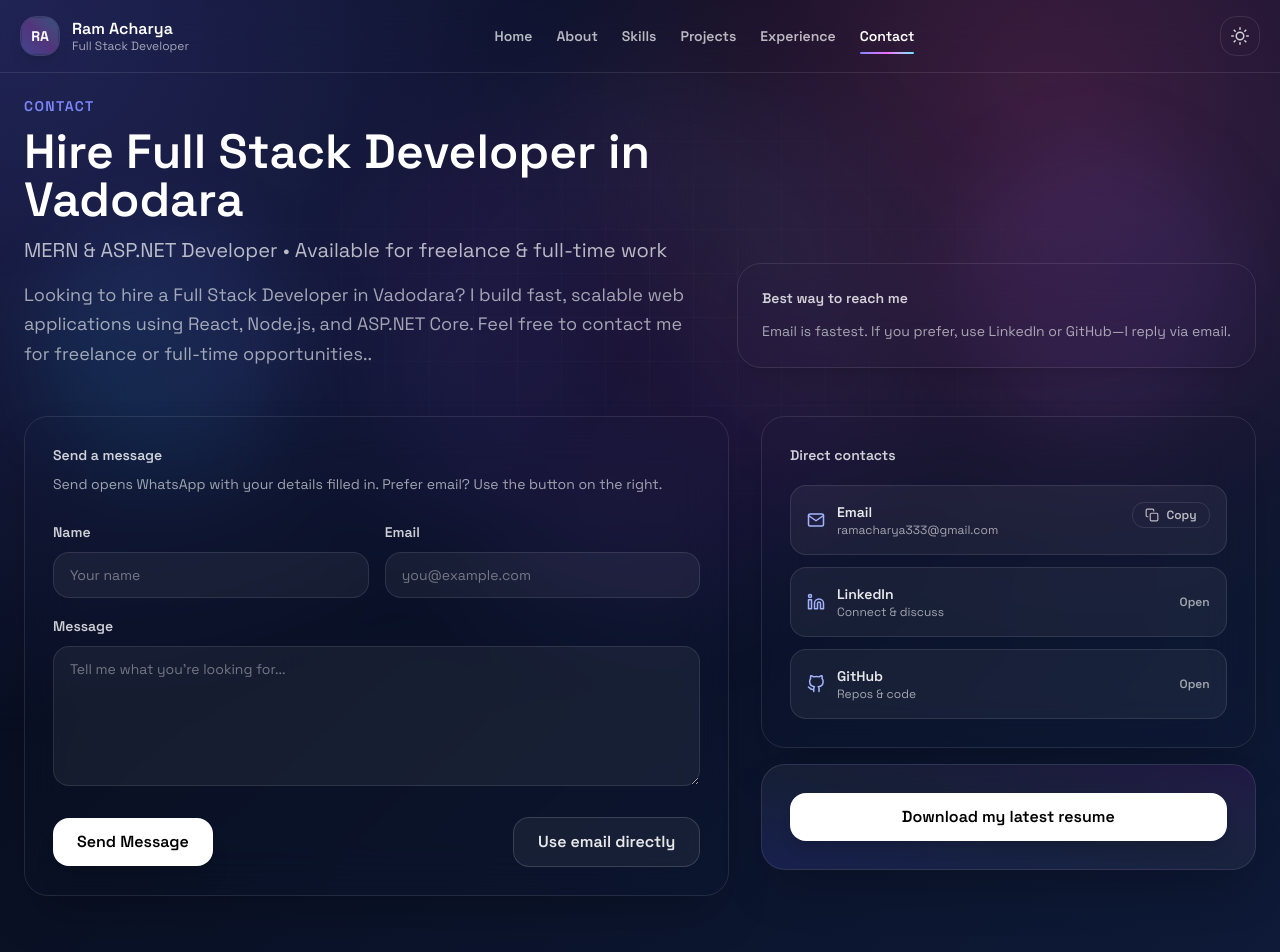
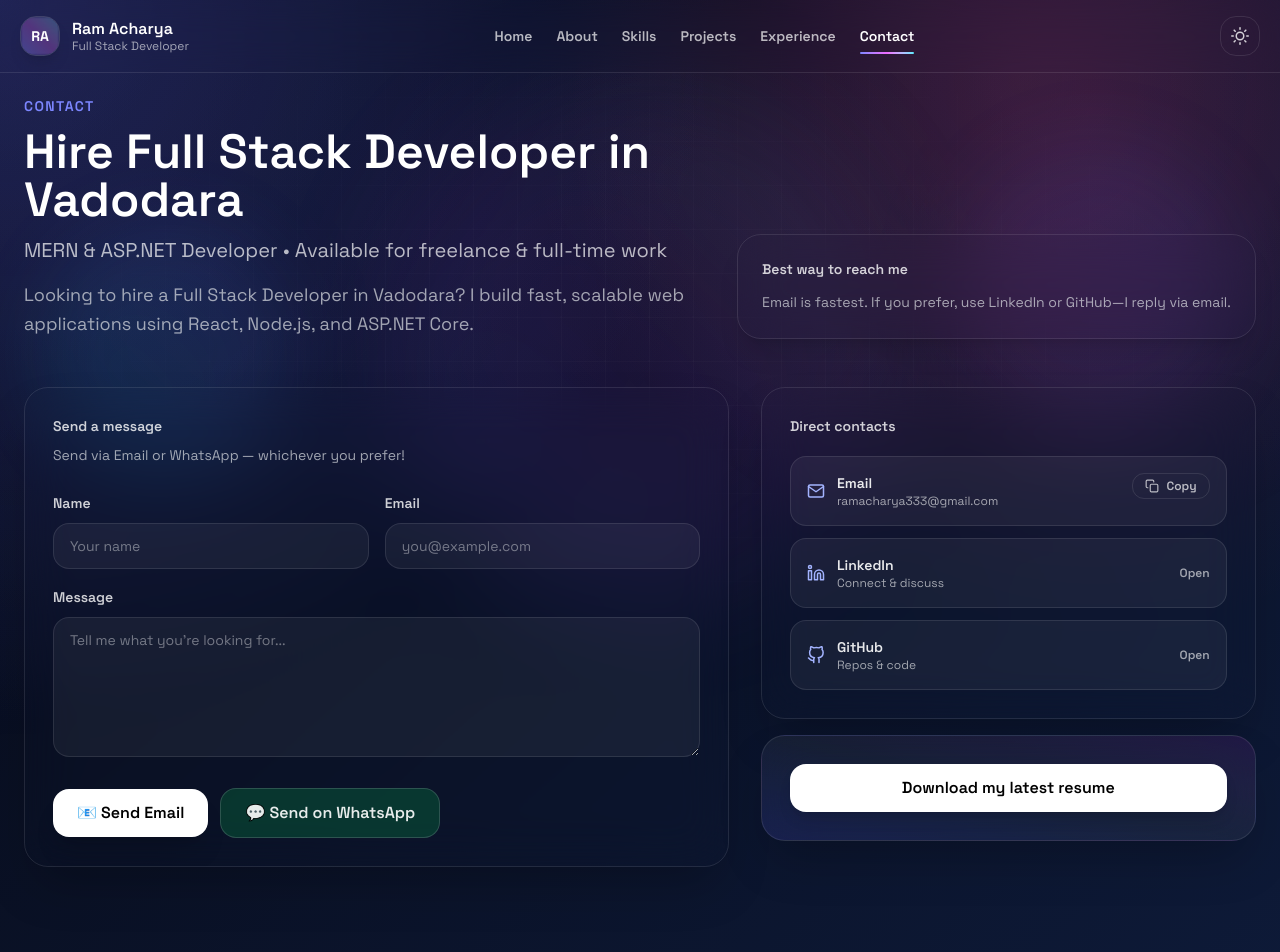
Before and after one commit to AcharyaRam/portfolio, a React (Vite) app: page /contact in a window 1280 px wide. Shown: the top 952 px of the page. Built offline with nearby package versions, Linux system fonts and the light colour scheme.

Commit message:
Email Automation

```diff
--- a/package.json
+++ b/package.json
@@ -10,6 +10,7 @@
     "preview": "vite preview"
   },
   "dependencies": {
+    "@emailjs/browser": "^4.4.1",
     "react": "^19.2.0",
     "react-dom": "^19.2.0",
     "react-helmet-async": "^3.0.0",
--- a/src/components/Contact.jsx
+++ b/src/components/Contact.jsx
@@ -1,4 +1,5 @@
-import { useMemo, useState } from "react";
+import { useState } from "react";
+import emailjs from "@emailjs/browser";
 import Reveal from "./Reveal";
 import {
   FiCheck,
@@ -8,28 +9,18 @@ import {
   FiMail,
 } from "react-icons/fi";
 
-const WHATSAPP_E164 = "916353457936"; // +91 6353457936
+const EMAILJS_SERVICE_ID = "service_d4sedfq";
+const EMAILJS_TEMPLATE_ID = "template_5akdsm9";
+const EMAILJS_PUBLIC_KEY = "_xlFETBBxSWpnl06d";
+const WHATSAPP_E164 = "916353457936";
 
 export default function Contact() {
   const email = "ramacharya333@gmail.com";
   const [copied, setCopied] = useState(false);
   const [form, setForm] = useState({ name: "", email: "", message: "" });
   const [error, setError] = useState("");
-
-  const mailtoHref = useMemo(() => {
-    const subject = form.name.trim()
-      ? `Portfolio inquiry from ${form.name.trim()}`
-      : "Portfolio inquiry";
-
-    const body = [
-      `Name: ${form.name.trim() || "-"}`,
-      `Email: ${form.email.trim() || "-"}`,
-      "",
-      form.message.trim() || "-",
-    ].join("\n");
-
-    return `mailto:${email}?subject=${encodeURIComponent(subject)}&body=${encodeURIComponent(body)}`;
-  }, [email, form.email, form.message, form.name]);
+  const [sending, setSending] = useState(false);
+  const [sent, setSent] = useState(false);
 
   async function copyEmail() {
     try {
@@ -42,43 +33,67 @@ export default function Contact() {
   }
 
   function contactFormValidationError() {
-    if (!form.message.trim()) return "Please add a short message.";
+    if (!form.name.trim()) return "Please enter your name.";
     if (!form.email.trim() || !/^\S+@\S+\.\S+$/.test(form.email.trim())) {
       return "Please enter a valid email address.";
     }
-    if (!form.name.trim()) return "Please enter your name.";
+    if (!form.message.trim()) return "Please add a short message.";
     return null;
   }
 
-  function openEmailWithForm() {
+  async function sendEmail() {
+    setSending(true);
+    try {
+      await emailjs.send(
+        EMAILJS_SERVICE_ID,
+        EMAILJS_TEMPLATE_ID,
+        {
+          name: form.name.trim(),
+          email: form.email.trim(),
+          message: form.message.trim(),
+        },
+        EMAILJS_PUBLIC_KEY
+      );
+      setSent(true);
+      setForm({ name: "", email: "", message: "" });
+    } catch (err) {
+      setError("Something went wrong. Please try again or contact me directly.");
+    } finally {
+      setSending(false);
+    }
+  }
+
+  function openWhatsApp() {
+    const whatsappText = [
+      `Name: ${form.name.trim()}`,
+      `Email: ${form.email.trim()}`,
+      "",
+      form.message.trim(),
+    ].join("\n");
+    const whatsappUrl = `https://wa.me/${WHATSAPP_E164}?text=${encodeURIComponent(whatsappText)}`;
+    window.open(whatsappUrl, "_blank", "noopener,noreferrer");
+  }
+
+  async function submitEmail(e) {
+    e.preventDefault();
     setError("");
     const validationError = contactFormValidationError();
     if (validationError) {
       setError(validationError);
       return;
     }
-    window.location.href = mailtoHref;
+    await sendEmail();
   }
 
-  function submit(e) {
+  function submitWhatsApp(e) {
     e.preventDefault();
     setError("");
-
     const validationError = contactFormValidationError();
     if (validationError) {
       setError(validationError);
       return;
     }
-
-    const whatsappText = [
-      `Name: ${form.name.trim()}`,
-      `Email: ${form.email.trim()}`,
-      "",
-      form.message.trim(),
-    ].join("\n");
-
-    const whatsappUrl = `https://wa.me/${WHATSAPP_E164}?text=${encodeURIComponent(whatsappText)}`;
-    window.open(whatsappUrl, "_blank", "noopener,noreferrer");
+    openWhatsApp();
   }
 
   return (
@@ -97,8 +112,8 @@ export default function Contact() {
                 MERN & ASP.NET Developer • Available for freelance & full-time work
               </p>
               <p className="mt-4 text-lg text-[color:var(--muted)] leading-relaxed">
-              Looking to hire a Full Stack Developer in Vadodara? I build fast, scalable web applications using React, Node.js, and ASP.NET Core. Feel free to contact me for freelance or full-time opportunities.
-                <span className="text-white/90 font-semibold"></span>.
+                Looking to hire a Full Stack Developer in Vadodara? I build fast,
+                scalable web applications using React, Node.js, and ASP.NET Core.
               </p>
             </Reveal>
           </div>
@@ -118,7 +133,6 @@ export default function Contact() {
         <div className="grid lg:grid-cols-12 gap-8 items-start">
           <Reveal className="lg:col-span-7">
             <form
-              onSubmit={submit}
               className="rounded-3xl border border-white/10 bg-glass backdrop-blur-xl p-7 shadow-2xl"
             >
               <div>
@@ -126,24 +140,28 @@ export default function Contact() {
                   Send a message
                 </p>
                 <p className="mt-2 text-sm text-[color:var(--muted)] leading-relaxed">
-                  Send opens WhatsApp with your details filled in. Prefer email? Use the button on the right.
+                  Send via Email or WhatsApp — whichever you prefer!
                 </p>
               </div>
 
-              {error ? (
+              {error && (
                 <div className="mt-5 rounded-2xl border border-fuchsia-300/30 bg-fuchsia-400/10 p-4 text-sm text-fuchsia-100">
                   {error}
                 </div>
-              ) : null}
+              )}
+
+              {sent && (
+                <div className="mt-5 rounded-2xl border border-green-300/30 bg-green-400/10 p-4 text-sm text-green-100">
+                  ✅ Message sent! I'll get back to you soon.
+                </div>
+              )}
 
               <div className="mt-6 grid gap-4 sm:grid-cols-2">
                 <label className="block">
                   <span className="text-sm font-semibold text-white/80">Name</span>
                   <input
                     value={form.name}
-                    onChange={(e) =>
-                      setForm((f) => ({ ...f, name: e.target.value }))
-                    }
+                    onChange={(e) => setForm((f) => ({ ...f, name: e.target.value }))}
                     className="mt-2 w-full rounded-2xl border border-white/10 bg-white/5 px-4 py-3 text-sm text-white placeholder:text-white/40 outline-none focus:ring-2 focus:ring-white/20"
                     placeholder="Your name"
                     autoComplete="name"
@@ -151,14 +169,10 @@ export default function Contact() {
                 </label>
 
                 <label className="block">
-                  <span className="text-sm font-semibold text-white/80">
-                    Email
-                  </span>
+                  <span className="text-sm font-semibold text-white/80">Email</span>
                   <input
                     value={form.email}
-                    onChange={(e) =>
-                      setForm((f) => ({ ...f, email: e.target.value }))
-                    }
+                    onChange={(e) => setForm((f) => ({ ...f, email: e.target.value }))}
                     className="mt-2 w-full rounded-2xl border border-white/10 bg-white/5 px-4 py-3 text-sm text-white placeholder:text-white/40 outline-none focus:ring-2 focus:ring-white/20"
                     placeholder="you@example.com"
                     autoComplete="email"
@@ -167,34 +181,32 @@ export default function Contact() {
                 </label>
 
                 <label className="block sm:col-span-2">
-                  <span className="text-sm font-semibold text-white/80">
-                    Message
-                  </span>
+                  <span className="text-sm font-semibold text-white/80">Message</span>
                   <textarea
                     value={form.message}
-                    onChange={(e) =>
-                      setForm((f) => ({ ...f, message: e.target.value }))
-                    }
+                    onChange={(e) => setForm((f) => ({ ...f, message: e.target.value }))}
                     className="mt-2 w-full min-h-[140px] resize-y rounded-2xl border border-white/10 bg-white/5 px-4 py-3 text-sm text-white placeholder:text-white/40 outline-none focus:ring-2 focus:ring-white/20"
-                    placeholder="Tell me what you’re looking for..."
+                    placeholder="Tell me what you're looking for..."
                   />
                 </label>
               </div>
 
-              <div className="mt-6 flex flex-col sm:flex-row items-stretch sm:items-center gap-3 justify-between">
+              <div className="mt-6 flex flex-col sm:flex-row items-stretch sm:items-center gap-3">
                 <button
-                  type="submit"
-                  className="inline-flex items-center justify-center rounded-2xl bg-white text-black px-6 py-3 font-semibold shadow-xl hover:shadow-[0_0_32px_rgba(255,255,255,0.18)] hover:scale-[1.02] transition-transform"
+                  type="button"
+                  onClick={submitEmail}
+                  disabled={sending}
+                  className="inline-flex items-center justify-center rounded-2xl bg-white text-black px-6 py-3 font-semibold shadow-xl hover:shadow-[0_0_32px_rgba(255,255,255,0.18)] hover:scale-[1.02] transition-transform disabled:opacity-60 disabled:cursor-not-allowed"
                 >
-                  Send Message
+                  {sending ? "Sending..." : "📧 Send Email"}
                 </button>
 
                 <button
                   type="button"
-                  onClick={openEmailWithForm}
-                  className="inline-flex items-center justify-center rounded-2xl border border-white/15 bg-white/5 px-6 py-3 font-semibold text-white/90 hover:bg-white/10 hover:border-white/25 transition-colors"
+                  onClick={submitWhatsApp}
+                  className="inline-flex items-center justify-center rounded-2xl border border-white/15 bg-green-500/20 px-6 py-3 font-semibold text-white/90 hover:bg-green-500/30 hover:border-white/25 transition-colors"
                 >
-                  Use email directly
+                  💬 Send on WhatsApp
                 </button>
               </div>
             </form>
@@ -203,10 +215,9 @@ export default function Contact() {
           <div className="lg:col-span-5 space-y-4">
             <Reveal>
               <div className="rounded-3xl border border-white/10 bg-glass backdrop-blur-xl p-7 shadow-2xl">
-                <p className="text-sm font-semibold text-white/80">
-                  Direct contacts
-                </p>
+                <p className="text-sm font-semibold text-white/80">Direct contacts</p>
                 <div className="mt-5 grid gap-3">
+
                   <button
                     type="button"
                     onClick={copyEmail}
@@ -216,25 +227,15 @@ export default function Contact() {
                       <div className="flex items-center gap-3">
                         <FiMail size={18} className="text-indigo-300" />
                         <div>
-                          <p className="text-sm font-semibold text-white/90">
-                            Email
-                          </p>
-                          <p className="text-xs text-white/60 break-all">
-                            {email}
-                          </p>
+                          <p className="text-sm font-semibold text-white/90">Email</p>
+                          <p className="text-xs text-white/60 break-all">{email}</p>
                         </div>
                       </div>
                       <span className="inline-flex items-center gap-2 rounded-xl border border-white/10 bg-glass px-3 py-1 text-xs font-semibold text-white/70">
                         {copied ? (
-                          <>
-                            <FiCheck size={14} />
-                            Copied
-                          </>
+                          <><FiCheck size={14} />Copied</>
                         ) : (
-                          <>
-                            <FiCopy size={14} />
-                            Copy
-                          </>
+                          <><FiCopy size={14} />Copy</>
                         )}
                       </span>
                     </div>
@@ -250,17 +251,11 @@ export default function Contact() {
                       <div className="flex items-center gap-3">
                         <FiLinkedin size={18} className="text-indigo-300" />
                         <div>
-                          <p className="text-sm font-semibold text-white/90">
-                            LinkedIn
-                          </p>
-                          <p className="text-xs text-white/60">
-                            Connect & discuss
-                          </p>
+                          <p className="text-sm font-semibold text-white/90">LinkedIn</p>
+                          <p className="text-xs text-white/60">Connect & discuss</p>
                         </div>
                       </div>
-                      <span className="text-xs text-white/60 group-hover:text-white/80 font-semibold">
-                        Open
-                      </span>
+                      <span className="text-xs text-white/60 group-hover:text-white/80 font-semibold">Open</span>
                     </div>
                   </a>
 
@@ -274,19 +269,14 @@ export default function Contact() {
                       <div className="flex items-center gap-3">
                         <FiGithub size={18} className="text-indigo-300" />
                         <div>
-                          <p className="text-sm font-semibold text-white/90">
-                            GitHub
-                          </p>
-                          <p className="text-xs text-white/60">
-                            Repos & code
-                          </p>
+                          <p className="text-sm font-semibold text-white/90">GitHub</p>
+                          <p className="text-xs text-white/60">Repos & code</p>
                         </div>
                       </div>
-                      <span className="text-xs text-white/60 group-hover:text-white/80 font-semibold">
-                        Open
-                      </span>
+                      <span className="text-xs text-white/60 group-hover:text-white/80 font-semibold">Open</span>
                     </div>
                   </a>
+
                 </div>
               </div>
             </Reveal>
```
Also changed, not shown: 1 other file (tests, documents, lock files or other folders).
